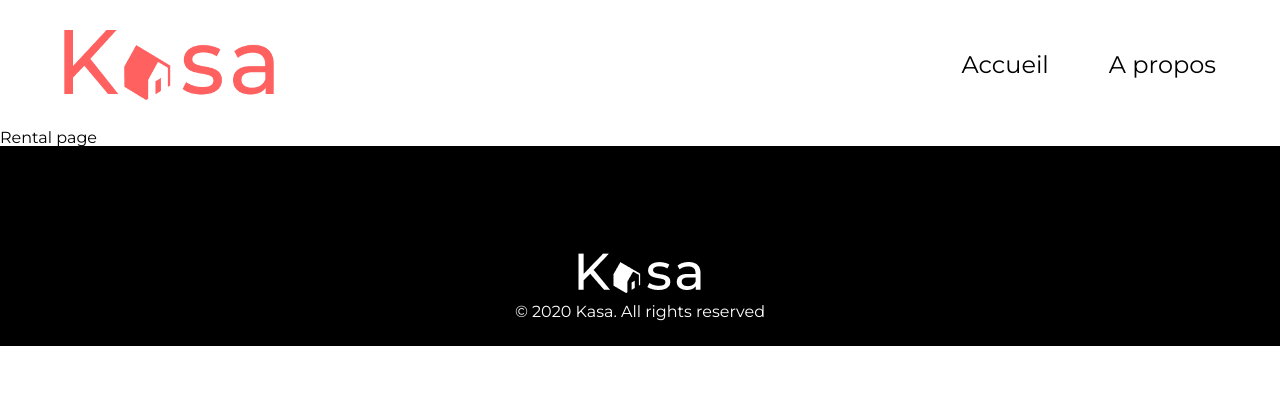
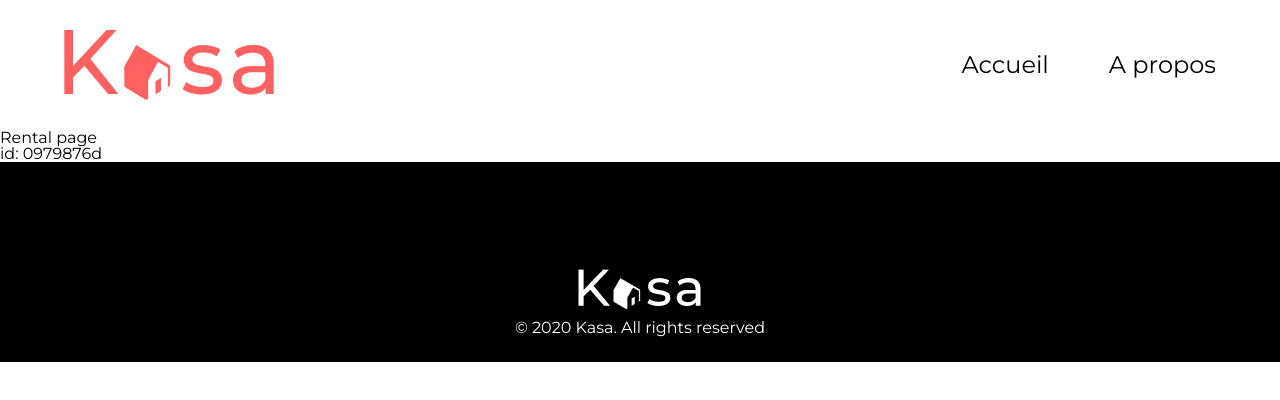
Before and after one commit to daddyjanno/Projet5-Kasa, a React (Vite) app in the folder Kasa/: page /rentals/0979876d in a window 1280 px wide. Shown: the top 400 px of the page. Built offline with nearby package versions, Linux system fonts and the light colour scheme; a web font is replaced by a local one.

Commit message:
get id of rental in Rental page

```diff
--- a/Kasa/src/pages/Rental/Rental.tsx
+++ b/Kasa/src/pages/Rental/Rental.tsx
@@ -1,7 +1,11 @@
+import { useParams } from "react-router-dom";
+
 function Rental() {
+  const { id } = useParams();
   return (
     <>
       <h1>Rental page</h1>
+      <p>id: {id}</p>
     </>
   );
 }
```
